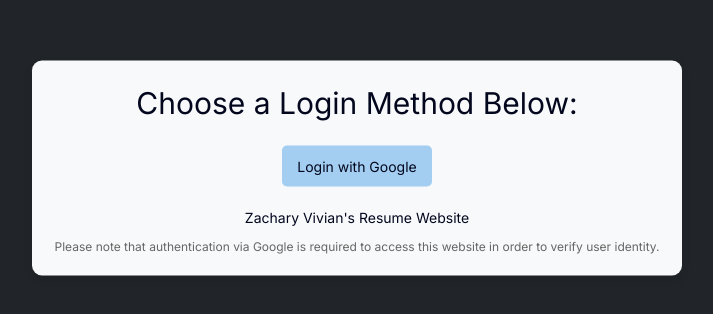
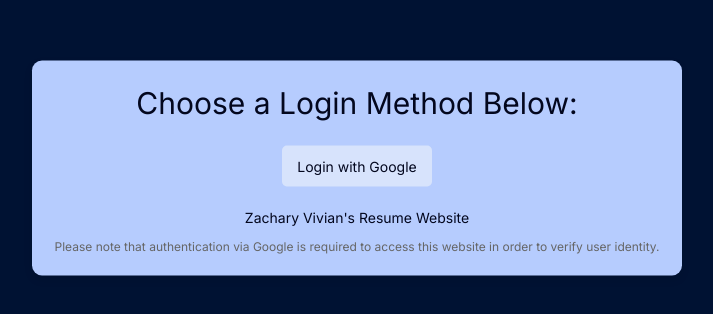
Before and after one commit to zacharycvivian/react-portfolio-app, a Next.js app: page /about in a window 1280 px wide. Shown: the part 232-546 px from the top of the page, without its empty margins (283-996 px from the left). Built offline with nearby package versions, Linux system fonts and the light colour scheme; no server answers.

Commit message:
Changed light and dark themes to match each other better

```diff
--- a/src/app/about/about.module.css
+++ b/src/app/about/about.module.css
@@ -41,7 +41,7 @@
 .card:hover {
   transform: scale(1.03);
   box-shadow: 0 8px 16px rgba(0, 0, 0, 0.2);
-  background-color: rgba(255, 255, 255, 0.8);
+  background-color: var(--card-hover-light);
   width: 99%;
 }
 
--- a/src/app/globals.css
+++ b/src/app/globals.css
@@ -7,27 +7,27 @@
   --background-start-rgb: 214, 219, 220;
   --background-end-rgb: 255, 255, 255;
 
-  --primary-color: #212529;
-  --secondary-color: #F8F9FA;
-  --third-color: #bfc0c0;
+  --primary-color: #001233;
+  --secondary-color: #B6CCFE;
+  --third-color: #ABC4FF;
   --text-color-light: #03071E;
   --text-color-dark: #ffffff;
-  --button-color-light: #a3cef1;
-  --button-hover-light: #ebebeb;
-  --card-color-light: #DEE2E6;
-  --card-hover-light: #f8f9fa;
+  --button-color-light: #D7E3FC;
+  --button-hover-light: #EDF2FB;
+  --card-color-light: #CCDBFD;
+  --card-hover-light: #E2EAFC;
 }
 
 [data-theme='dark'] {
-  --primary-color: #002029;
-  --secondary-color: #00303D;
-  --third-color: #004052;
-  --text-color-light: #e7d9da;
-  --text-color-dark: #ffffff;
-  --button-color-light: #00607A;
-  --button-hover-light: #1e7e98;
-  --card-color-light: #005066;
-  --card-hover-light: #17667c;
+  --primary-color: #001233;
+  --secondary-color: #001845;
+  --third-color: #002855;
+  --text-color-light: #d4d7dd;
+  --text-color-dark: #d4d7dd;
+  --button-color-light: #0353A4;
+  --button-hover-light: #0466C8;
+  --card-color-light: #023E7D;
+  --card-hover-light: #33415C;
 }
 
 body {
```
